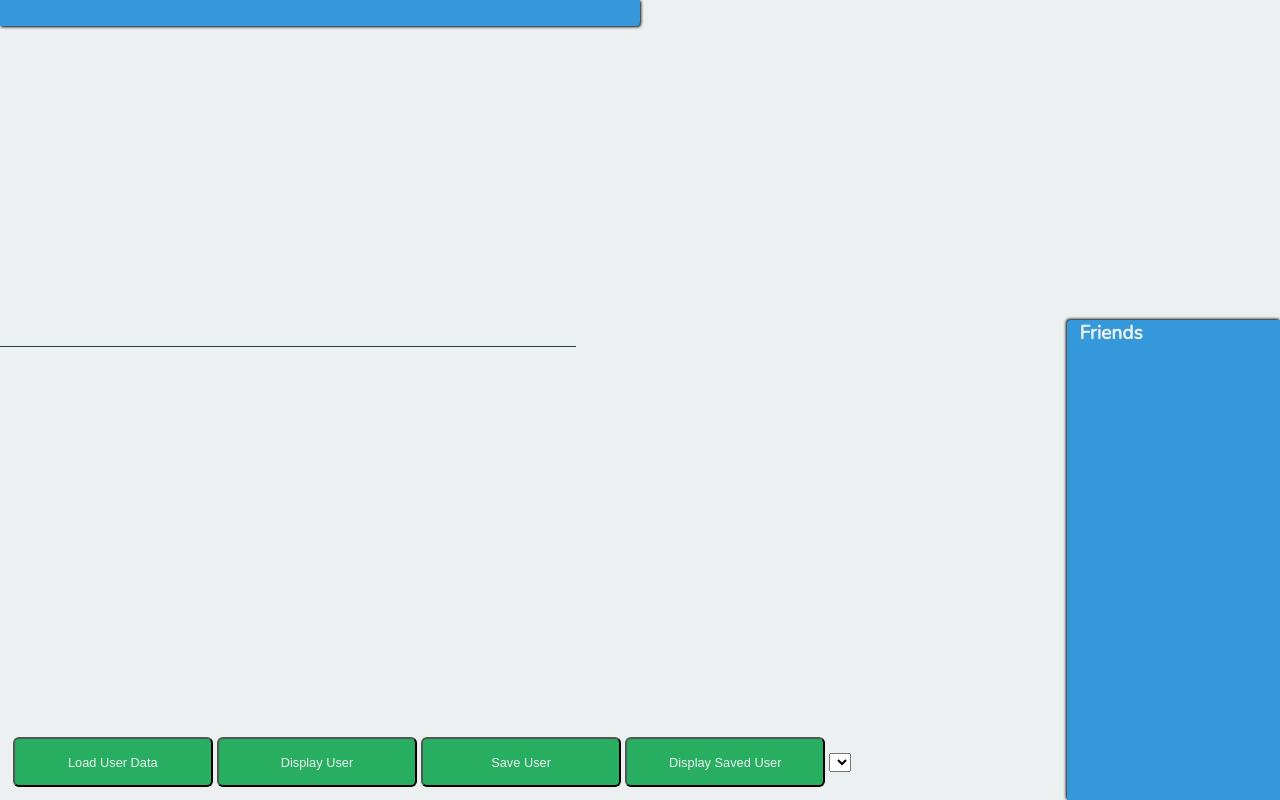
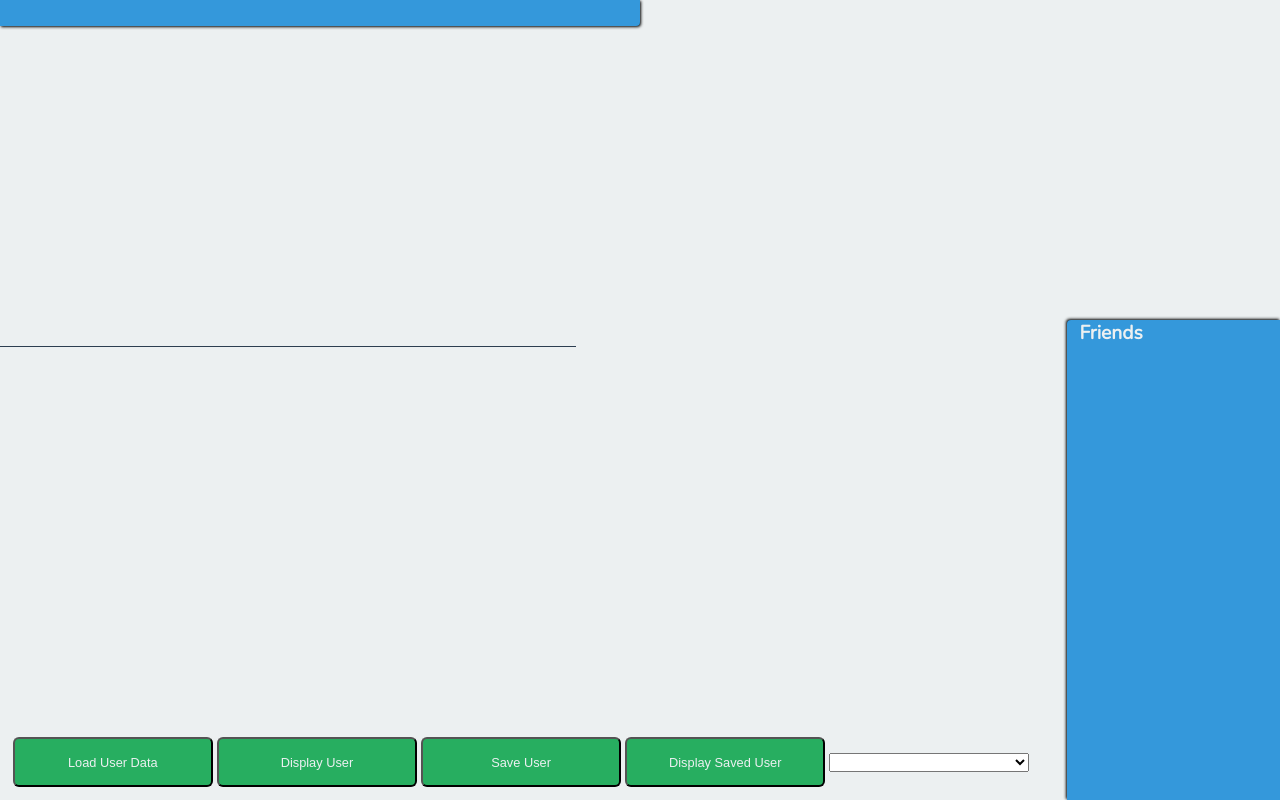
Before and after one commit to Aseel-Issa/userPage-API-Project-Student, a website: page index.html in a window 1280 px wide. Drawn offline with nearby package versions, Linux system fonts and the light colour scheme.

Commit message:
updating style.css

```diff
--- a/package.json
+++ b/package.json
@@ -1,7 +1,6 @@
 {
   "name": "userpage-api-project-student",
   "version": "1.0.0",
-  "description": "",
   "main": "main.js",
   "scripts": {
     "test": "echo \"Error: no test specified\" && exit 1",
@@ -19,5 +18,7 @@
   "homepage": "https://github.com/Aseel-Issa/userPage-API-Project-Student#readme",
   "dependencies": {
     "elevation-pr": "^1.4.0"
-  }
+  },
+  "devDependencies": {},
+  "description": ""
 }
--- a/style.css
+++ b/style.css
@@ -86,6 +86,10 @@ ul {
     left: 1vw;
 }
 
+#userSelector {
+    width: 200px;
+}
+
 button {
     width: 200px;
     height: 50px;
```
